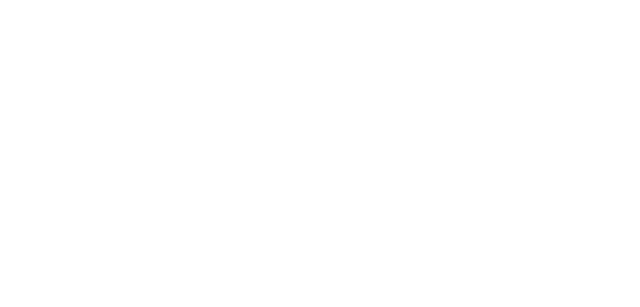
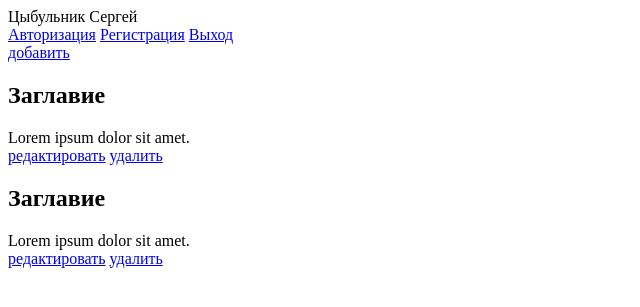
Before and after one commit to shturnev/c4, a PHP site: page / in a window 1280 px wide. Before the commit the part shown is empty. Shown: the top 307 px of the page, without its empty margins (0-640 px from the left). Run offline with PHP 8.4, Linux system fonts and the light colour scheme.

Commit message:
добавлен файл

```diff
--- a/BLOG/index.php
+++ b/BLOG/index.php
@@ -5,3 +5,43 @@
  * Date: 04.04.2017
  * Time: 20:35
  */
+?>
+<!DOCTYPE html>
+<html lang="ru">
+<head>
+    <meta charset="UTF-8">
+    <meta name="viewport"
+          content="width=device-width, user-scalable=no, initial-scale=1.0, maximum-scale=1.0, minimum-scale=1.0">
+    <meta http-equiv="X-UA-Compatible" content="ie=edge">
+    <title>Блог Сергея</title>
+</head>
+<body>
+<div id="belt">
+    <header>
+        <div class="logo">Цыбульник Сергей</div>
+        <a href="#">Авторизация</a>
+        <a href="#">Регистрация</a>
+        <a href="#">Выход</a>
+    </header>
+    <section class="content">
+        <a href="#" class="add">добавить</a>
+        <div class="article">
+            <h1>Заглавие</h1>
+            <div class="text">
+                Lorem ipsum dolor sit amet.
+            </div>
+            <a href="#" class="edit">редактировать</a>
+            <a href="#" class="delete">удалить</a>
+        </div>
+        <div class="article">
+            <h1>Заглавие</h1>
+            <div class="text">
+                Lorem ipsum dolor sit amet.
+            </div>
+            <a href="#" class="edit">редактировать</a>
+            <a href="#" class="delete">удалить</a>
+        </div>
+    </section>
+</div>
+</body>
+</html>
```
